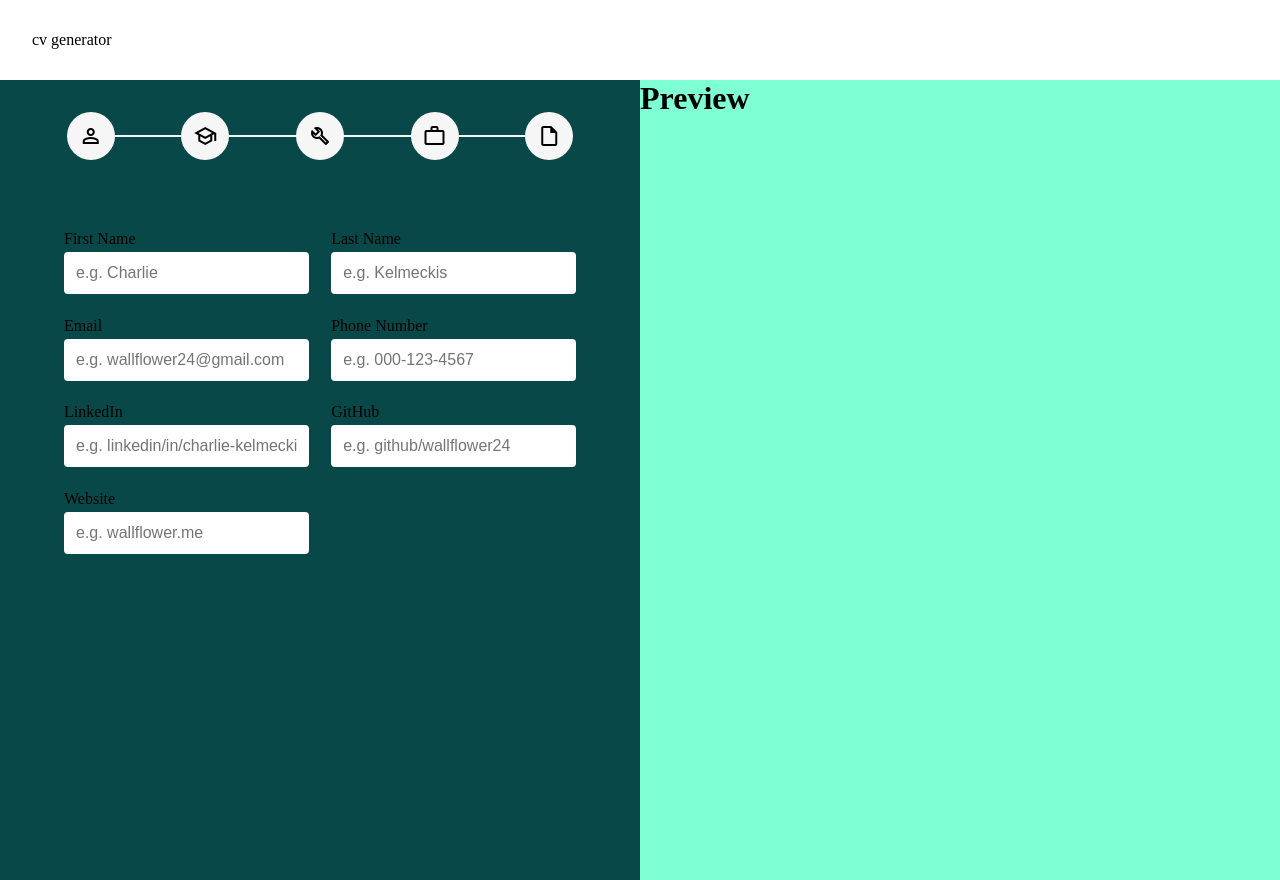
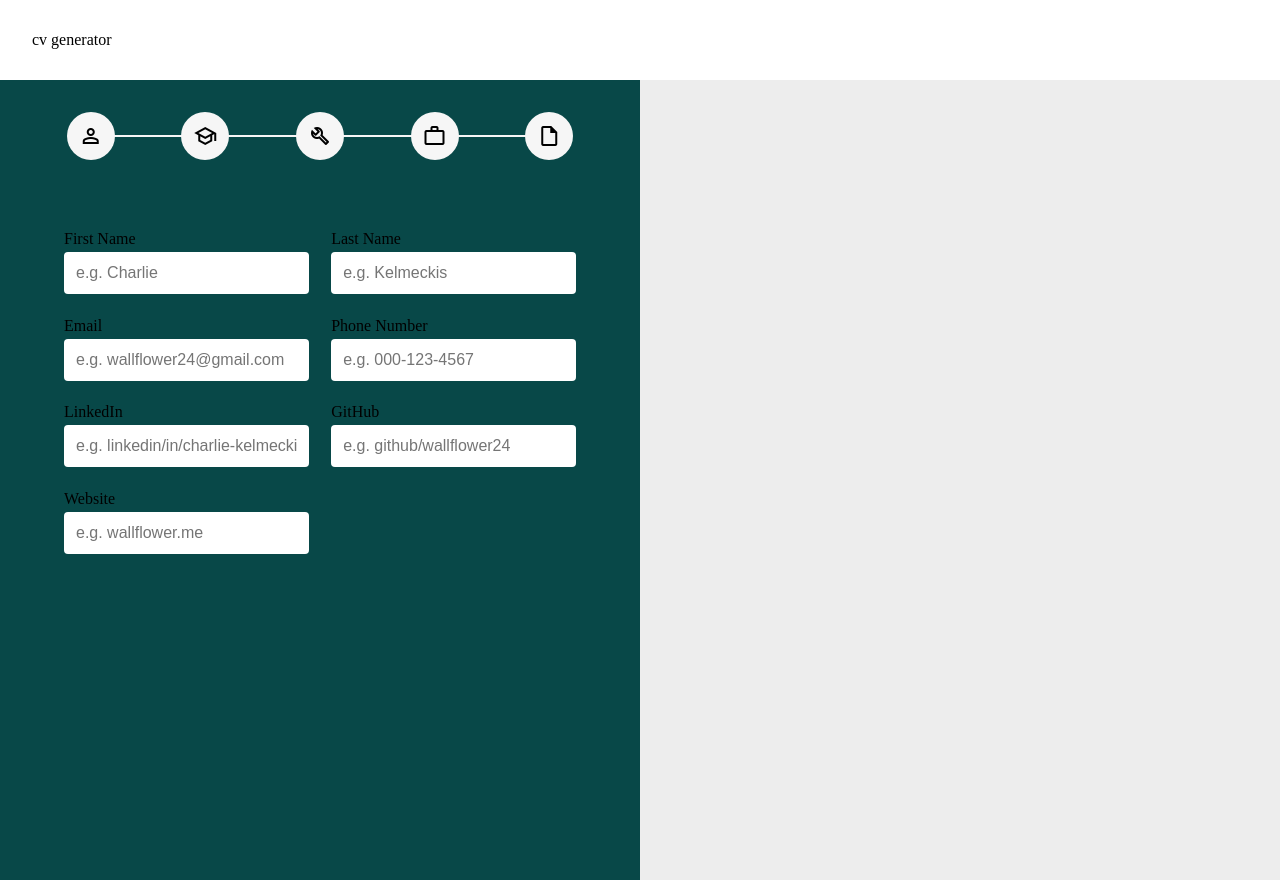
Before and after one commit to Ruchita1010/resume-generator, a React (Vite) app: page / in a window 1280 px wide. Built offline with nearby package versions, Linux system fonts and the light colour scheme; the HTML template or start-up script is replaced by a standard one.

Commit message:
feat: add preview of PersonalDetails

```diff
--- a/src/App.jsx
+++ b/src/App.jsx
@@ -1,6 +1,7 @@
 import React, { Component } from 'react';
 import { v4 as uuidv4 } from 'uuid';
 import FormWizard from './components/FormWizard';
+import Preview from './components/Preview';
 import styles from './styles/App.module.css';
 
 class App extends Component {
@@ -118,9 +119,7 @@ class App extends Component {
             addItem={this.addItem}
             deleteItem={this.deleteItem}
           />
-          <div className={styles.preview}>
-            <h1>Preview</h1>
-          </div>
+          <Preview user={this.state.user} />
         </main>
       </div>
     );
--- /dev/null
+++ b/src/components/Preview.jsx
@@ -0,0 +1,14 @@
+import React from 'react';
+import PersonalDetails from './Previews/PersonalDetails';
+import styles from '../styles/Preview.module.css';
+
+const Preview = (props) => {
+  const { personalDetails } = props.user;
+  return (
+    <div className={styles.preview}>
+      <PersonalDetails personalDetails={personalDetails} />
+    </div>
+  );
+};
+
+export default Preview;
--- /dev/null
+++ b/src/components/Previews/PersonalDetails.jsx
@@ -0,0 +1,35 @@
+import React from 'react';
+import styles from '../../styles/PersonalDetailsPreview.module.css';
+
+const PersonalDetails = (props) => {
+  const { firstName, lastName, email, phoneNumber, linkedin, github, website } =
+    props.personalDetails;
+  return (
+    <div className={styles.personal_details}>
+      <p className={styles.name}>
+        {firstName} {lastName}
+      </p>
+      <div className={styles.contact_details}>
+        {email && <span className={styles.pipe}>{email}</span>}
+        {phoneNumber && <span className={styles.pipe}>{phoneNumber}</span>}
+        {linkedin && (
+          <span className={styles.pipe}>
+            <a href={`https://linkedin.com/in/${linkedin}`}>LinkedIn</a>
+          </span>
+        )}
+        {github && (
+          <span className={styles.pipe}>
+            <a href={`https://github.com/${github}`}>GitHub</a>
+          </span>
+        )}
+        {website && (
+          <span>
+            <a href={`https://${website}`}>Portfolio</a>
+          </span>
+        )}
+      </div>
+    </div>
+  );
+};
+
+export default PersonalDetails;
--- a/src/styles/App.module.css
+++ b/src/styles/App.module.css
@@ -12,7 +12,3 @@ main {
   display: flex;
   flex-wrap: wrap;
 }
-
-.preview {
-  flex: 1 0 50%;
-}
--- /dev/null
+++ b/src/styles/PersonalDetailsPreview.module.css
@@ -0,0 +1,24 @@
+.personal_details {
+  text-align: center;
+}
+
+.name {
+  font-size: 40px;
+}
+
+.contact_details {
+  margin-top: 6px;
+}
+
+.contact_details > span {
+  font-size: 16px;
+  padding: 0px 6px;
+}
+
+.pipe {
+  border-right: 1px solid #000;
+}
+
+a {
+  color: #000;
+}
--- /dev/null
+++ b/src/styles/Preview.module.css
@@ -0,0 +1,10 @@
+.preview {
+  flex: 1 0 50%;
+  min-width: 500px;
+  min-height: 100vh;
+  padding: 2rem 3rem;
+  display: flex;
+  flex-direction: column;
+  gap: 10px;
+  background-color: rgb(237, 237, 237);
+}
```
